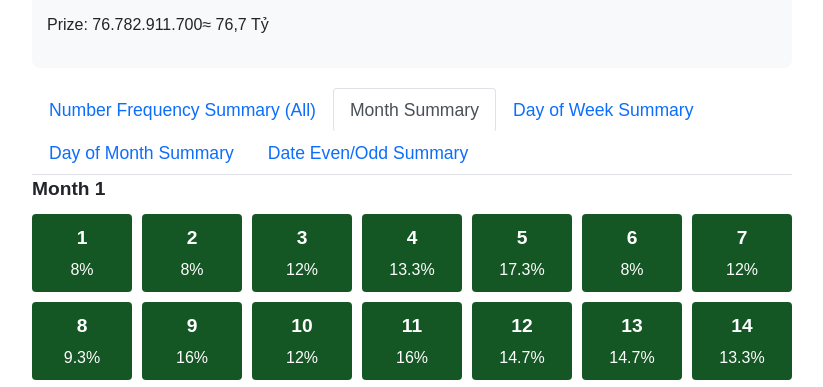
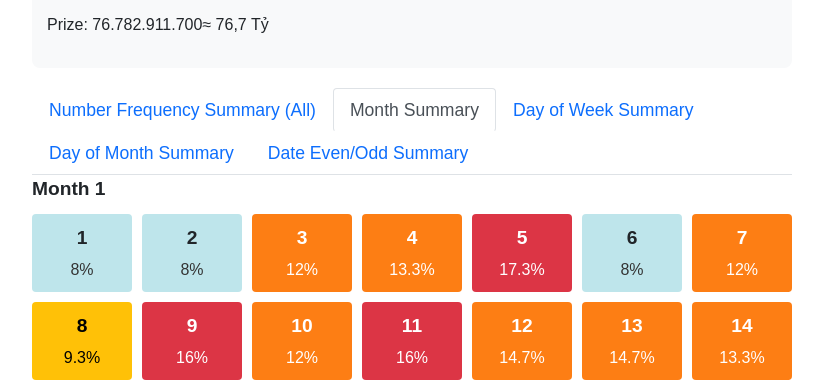
Before and after one commit to dieuyunchang/vloto, a website: page vietlot55/vietlot55.html in a window 1280 px wide. Both pictures are taken after a click on the tab "Month Summary". Shown: the part 334-721 px from the top of the page, without its empty margins (228-1051 px from the left). Drawn offline with nearby package versions, Linux system fonts and the light colour scheme.

Commit message:
Color item for Vietlot55

```diff
--- a/vietlot55/vietlot55.html
+++ b/vietlot55/vietlot55.html
@@ -100,27 +100,37 @@
         button:hover {
             background-color: #0056b3;
         }
+        .frequency-very-low {
+            background-color: #fff3cd;  /* Light yellow */
+        }
         .frequency-low {
-            background-color: #fff3cd;
+            background-color: #ffeeba;  /* Slightly darker yellow */
         }
         .frequency-medium-low {
-            background-color: #cce5ff;
+            background-color: #d1ecf1;  /* Light blue */
         }
         .frequency-medium {
-            background-color: #80bdff;
+            background-color: #bee5eb;  /* Medium blue */
         }
         .frequency-medium-high {
-            background-color: #28a745;
-            color: white;
+            background-color: #ffc107;  /* Amber */
+            color: #000;
         }
         .frequency-medium-high .percentage {
-            color: #fff;
+            color: #000;
         }
         .frequency-high {
-            background-color: #155724;
+            background-color: #fd7e14;  /* Orange */
             color: white;
         }
         .frequency-high .percentage {
+            color: #fff;
+        }
+        .frequency-very-high {
+            background-color: #dc3545;  /* Red */
+            color: white;
+        }
+        .frequency-very-high .percentage {
             color: #fff;
         }
         .summary-container {
@@ -335,11 +345,16 @@
         }
 
         function getFrequencyClass(percentage) {
-            if (percentage >= 8) return 'frequency-high';
-            if (percentage >= 6) return 'frequency-medium-high';
-            if (percentage >= 4) return 'frequency-medium';
-            if (percentage >= 2) return 'frequency-medium-low';
-            return 'frequency-low';
+            // Convert percentage to number if it's a string
+            const percent = typeof percentage === 'string' ? parseFloat(percentage) : percentage;
+
+            if (percent >= 15) return 'frequency-very-high';
+            if (percent >= 12) return 'frequency-high';
+            if (percent >= 9) return 'frequency-medium-high';
+            if (percent >= 6) return 'frequency-medium';
+            if (percent >= 3) return 'frequency-medium-low';
+            if (percent >= 1) return 'frequency-low';
+            return 'frequency-very-low';
         }
 
         // Load data when page loads
```
